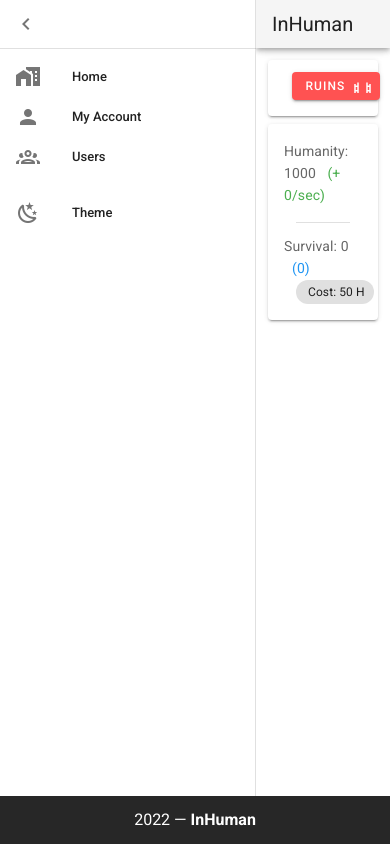
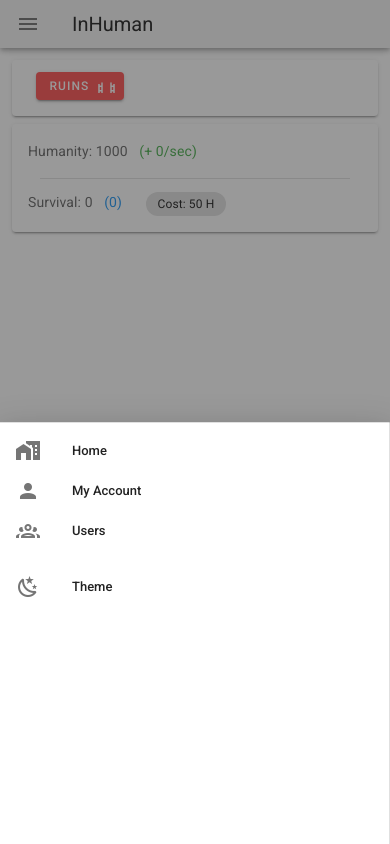
Before and after one commit to Ulises502/InHuman, a Vue app: page / in a window 390 px wide. Both pictures are taken after a click on the button 26 px from the left and 24 px from the top of the page. Built offline with nearby package versions, Linux system fonts and the light colour scheme.

Commit message:
Update navigation drawer for mobile

```diff
--- a/src/components/layout/Navbar.vue
+++ b/src/components/layout/Navbar.vue
@@ -1,6 +1,7 @@
 <template>
   <div>
     <v-app-bar dense app>
+      <v-app-bar-nav-icon v-if="$vuetify.breakpoint.mobile" @click.stop="changeDrawer()"></v-app-bar-nav-icon>
       <v-toolbar-title>InHuman</v-toolbar-title>
 
       <v-spacer></v-spacer>
@@ -21,9 +22,15 @@ export default {
       hover: false,
     };
   },
+  methods: {
+    changeDrawer() {
+      this.$store.dispatch("game/changeDrawer");
+    },
+  },
   computed: {
     ...mapState({
       virtues: (state) => state.player.virtues,
+      drawer: (state) => state.game.drawer,
     }),
   },
   mounted() {
--- a/src/components/layout/Navigation.vue
+++ b/src/components/layout/Navigation.vue
@@ -1,6 +1,12 @@
 <template>
-  <v-navigation-drawer v-model="drawer" :mini-variant.sync="mini" app permanent>
-    <v-list-item class="px-2">
+  <v-navigation-drawer
+    v-model="drawer"
+    :mini-variant.sync="mini"
+    app
+    :permanent="!$vuetify.breakpoint.mobile"
+    bottom
+  >
+    <v-list-item class="px-2" v-if="!$vuetify.breakpoint.mobile">
       <v-btn icon @click.stop="mini = !mini">
         <v-icon>mdi-chevron-left</v-icon>
       </v-btn>
@@ -38,14 +44,38 @@
 export default {
   data() {
     return {
-      drawer: true,
       items: [
         { title: "Home", icon: "mdi-home-city" },
         { title: "My Account", icon: "mdi-account" },
-        { title: "Users", icon: "mdi-account-group-outline" }
+        { title: "Users", icon: "mdi-account-group-outline" },
       ],
-      mini: true,
+      miniOption: true,
     };
+  },
+  computed: {
+    drawer: {
+      // getter
+      get: function () {
+        return this.$store.state.game.drawer;
+      },
+
+      // setter
+      set: function (newValue) {
+        this.$store.commit("game/setDrawer", newValue);
+      },
+    },
+    mini: {
+      // getter
+      get: function () {
+        return !this.$vuetify.breakpoint.mobile && this.miniOption;
+      },
+
+      // setter
+      set: function (newValue) {
+        this.miniOption = newValue;
+      },
+
+    },
   },
 };
 </script>
--- a/src/store/modules/game.js
+++ b/src/store/modules/game.js
@@ -3,6 +3,7 @@ const game = {
     state: {
         gameLoopIntervalId: null,
         messages: "",
+        drawer: false,
     },
     getters: {
 
@@ -15,6 +16,14 @@ const game = {
         // save message
         setMessage(state, message) {
             state.messages += message
+        },
+        // change drawer state
+        changeDrawer(state) {
+            state.drawer = !state.drawer
+        },
+        // set drawer state
+        setDrawer(state, drawer) {
+            state.drawer = drawer
         }
     },
     actions: {
@@ -58,6 +67,11 @@ const game = {
                 }
                 resolve()
             }).then(() => commit("player/increaseRuins", { amount: 1 }, { root: true }))
+        },
+
+        // change drawer state
+        changeDrawer({ commit }) {
+            commit("changeDrawer");
         }
     },
     modules: {},
```
